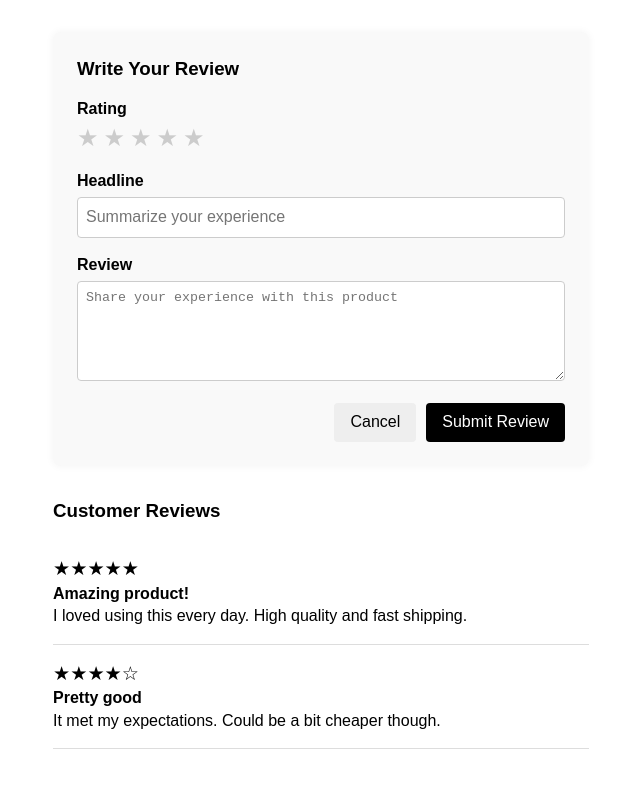
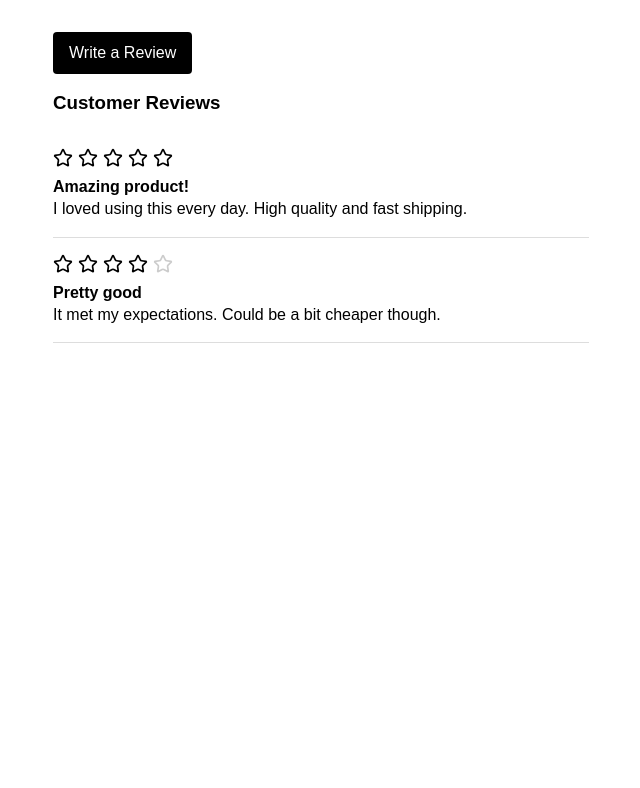
Before and after one commit to ixtk/sturdy-umbrella, a React (Vite) app in the folder frontend/: page / in a window 1280 px wide. Shown: the top 788 px of the page, without its empty margins (319-959 px from the left). Built offline with nearby package versions, Linux system fonts and the light colour scheme.

Commit message:
corrected review.jsx

```diff
--- a/frontend/src/pages/review.css
+++ b/frontend/src/pages/review.css
@@ -1,4 +1,4 @@
-*{
+* {
   box-sizing: border-box;
   margin: 0px;
   padding: 0px;
@@ -30,17 +30,26 @@
 }
 
 .stars {
-    font-size: 1.5rem;
-    cursor: pointer;
+  display: flex;
+  gap: 5px;
+  margin: 0.5rem 0;
 }
 
-  .stars span {
+.stars button {
+  background: none;
+  border: none;
+  cursor: pointer;
+  padding: 0;
   color: #ccc;
-    margin-right: 5px;
+  transition: transform 0.2s, color 0.2s;
 }
 
-  .stars span.filled {
+.stars button.filled {
   color: #000;
+}
+
+.stars button:hover {
+  transform: scale(1.1);
 }
 
 .review-form input,
@@ -90,6 +99,25 @@
 }
 
 .review-stars {
+  display: flex;
+  gap: 5px;
+  margin-bottom: 0.5rem;
+}
+
+.review-stars .star {
+  color: #ccc;
+}
+
+.review-stars .star.filled {
   color: #000;
-    font-size: 1.2rem;
 }
+
+.show-form-button {
+  background-color: #000;
+  color: white;
+  padding: 0.6rem 1rem;
+  border: none;
+  border-radius: 4px;
+  margin-bottom: 1rem;
+  cursor: pointer;
+}
--- a/frontend/src/pages/reviews.jsx
+++ b/frontend/src/pages/reviews.jsx
@@ -1,68 +1,92 @@
-import React, { useState } from 'react';
-import './review.css';
+import React, { useState } from "react"
+import { Star } from "lucide-react"
+import "./review.css"
 
 const Review = () => {
   const [reviews, setReviews] = useState([
     {
       id: 1,
       stars: 5,
-      headline: 'Amazing product!',
-      text: 'I loved using this every day. High quality and fast shipping.',
+      headline: "Amazing product!",
+      text: "I loved using this every day. High quality and fast shipping."
     },
     {
       id: 2,
       stars: 4,
-      headline: 'Pretty good',
-      text: 'It met my expectations. Could be a bit cheaper though.',
-    },
-  ]);
+      headline: "Pretty good",
+      text: "It met my expectations. Could be a bit cheaper though."
+    }
+  ])
 
   const [newReview, setNewReview] = useState({
     stars: 0,
-    headline: '',
-    text: '',
-  });
+    headline: "",
+    text: ""
+  })
 
-  const handleStarClick = (star) => {
-    setNewReview({ ...newReview, stars: star });
-  };
+  const [hoveredStar, setHoveredStar] = useState(0)
+  const [showForm, setShowForm] = useState(false)
 
-  const handleChange = (e) => {
-    setNewReview({ ...newReview, [e.target.name]: e.target.value });
-  };
+  const handleStarClick = star => {
+    setNewReview({ ...newReview, stars: star })
+  }
 
-  const handleSubmit = (e) => {
-    e.preventDefault();
+  const handleChange = e => {
+    setNewReview({ ...newReview, [e.target.name]: e.target.value })
+  }
+
+  const handleSubmit = e => {
+    e.preventDefault()
     if (newReview.stars && newReview.headline && newReview.text) {
       const newEntry = {
         ...newReview,
-        id: Date.now(),
-      };
-      setReviews([newEntry, ...reviews]);
-      setNewReview({ stars: 0, headline: '', text: '' });
+        id: Date.now()
       }
-  };
+      setReviews([newEntry, ...reviews])
+      setNewReview({ stars: 0, headline: "", text: "" })
+      setHoveredStar(0)
+      setShowForm(false)
+    }
+  }
 
   const handleCancel = () => {
-    setNewReview({ stars: 0, headline: '', text: '' });
-  };
+    setNewReview({ stars: 0, headline: "", text: "" })
+    setHoveredStar(0)
+    setShowForm(false)
+  }
 
   return (
     <div className="review-container">
+      {!showForm && (
+        <button onClick={() => setShowForm(true)} className="show-form-button">
+          Write a Review
+        </button>
+      )}
+
+      {showForm && (
         <form onSubmit={handleSubmit} className="review-form">
           <h3>Write Your Review</h3>
           <label>Rating</label>
           <div className="stars">
-          {[1, 2, 3, 4, 5].map((star) => (
-            <span
+            {[1, 2, 3, 4, 5].map(star => (
+              <button
                 key={star}
+                type="button"
                 onClick={() => handleStarClick(star)}
-              className={star <= newReview.stars ? 'filled' : ''}
+                onMouseEnter={() => setHoveredStar(star)}
+                onMouseLeave={() => setHoveredStar(0)}
+                className={
+                  star <= (hoveredStar || newReview.stars)
+                    ? "star filled"
+                    : "star"
+                }
+                aria-label={`Rate ${star} star${star > 1 ? "s" : ""}`}
               >
-              ★
-            </span>
+                <Star size={24} />
+              </button>
             ))}
           </div>
+
           <label>Headline</label>
           <input
             type="text"
@@ -85,13 +109,20 @@ const Review = () => {
             <button type="submit">Submit Review</button>
           </div>
         </form>
+      )}
 
       <div className="submitted-reviews">
         <h3>Customer Reviews</h3>
-        {reviews.map((rev) => (
+        {reviews.map(rev => (
           <div key={rev.id} className="review-card">
             <div className="review-stars">
-              {'★'.repeat(rev.stars)}{'☆'.repeat(5 - rev.stars)}
+              {[1, 2, 3, 4, 5].map(star => (
+                <Star
+                  key={star}
+                  size={20}
+                  className={star <= rev.stars ? "star filled" : "star"}
+                />
+              ))}
             </div>
             <strong>{rev.headline}</strong>
             <p>{rev.text}</p>
@@ -99,7 +130,7 @@ const Review = () => {
         ))}
       </div>
     </div>
-  );
-};
+  )
+}
 
-export default Review;
+export default Review
--- a/package.json
+++ b/package.json
@@ -14,5 +14,8 @@
   "keywords": [],
   "author": "",
   "license": "ISC",
-  "description": ""
+  "description": "",
+  "dependencies": {
+    "lucide-react": "^0.510.0"
+  }
 }
```
Also changed, not shown: 1 other file (tests, documents, lock files or other folders). Lines whose indentation alone changed are shown as unchanged.
